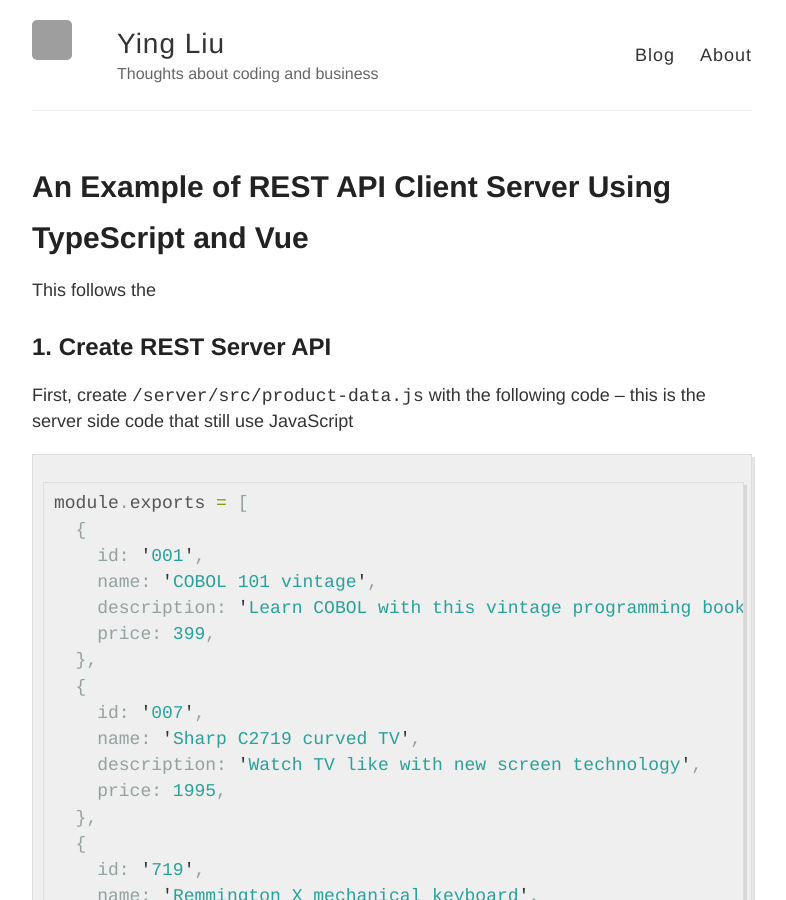
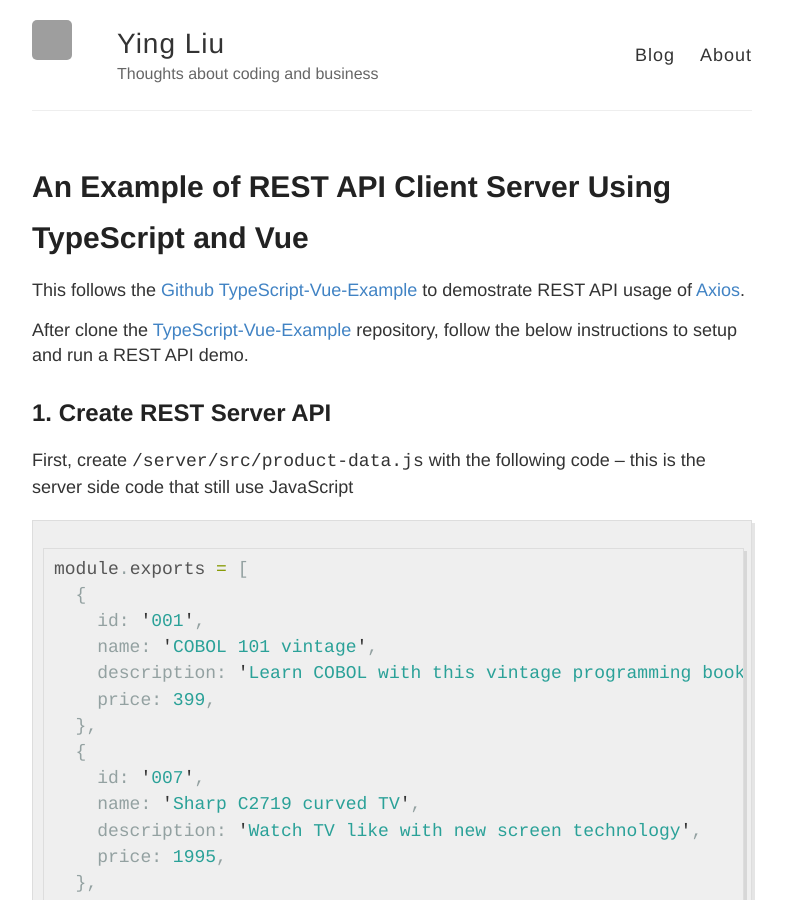
Before and after one commit to YingLiu4203/old-dev-blog, a Jekyll site: the page built from _posts/2016-12-14-TypeScript-Vue-RestApi.md, in a window 1280 px wide and 900 px high. Shown: the whole window, without its empty margins (248-1034 px from the left). Built offline with Jekyll 4.4.1, drawn with Linux system fonts in a browser that asks for light colours; comment, search, counter and statistics services are not loaded; grey boxes are pictures that could not be loaded.

Commit message:
add github ref

```diff
--- a/_posts/2016-12-14-TypeScript-Vue-RestApi.md
+++ b/_posts/2016-12-14-TypeScript-Vue-RestApi.md
@@ -7,7 +7,9 @@ tags:
 - TypeScript
 ---
 
-This follows the
+This follows the [Github TypeScript-Vue-Example](https://github.com/YingLiu4203/TypeScript-Vue-Example) to demostrate REST API usage of [Axios](https://github.com/mzabriskie/axios).
+
+After clone the [TypeScript-Vue-Example](https://github.com/YingLiu4203/TypeScript-Vue-Example) repository, follow the below instructions to setup and run a REST API demo.
 
 ## 1. Create REST Server API
 First, create `/server/src/product-data.js` with the following code -- this is the server side code that still use JavaScript
```
